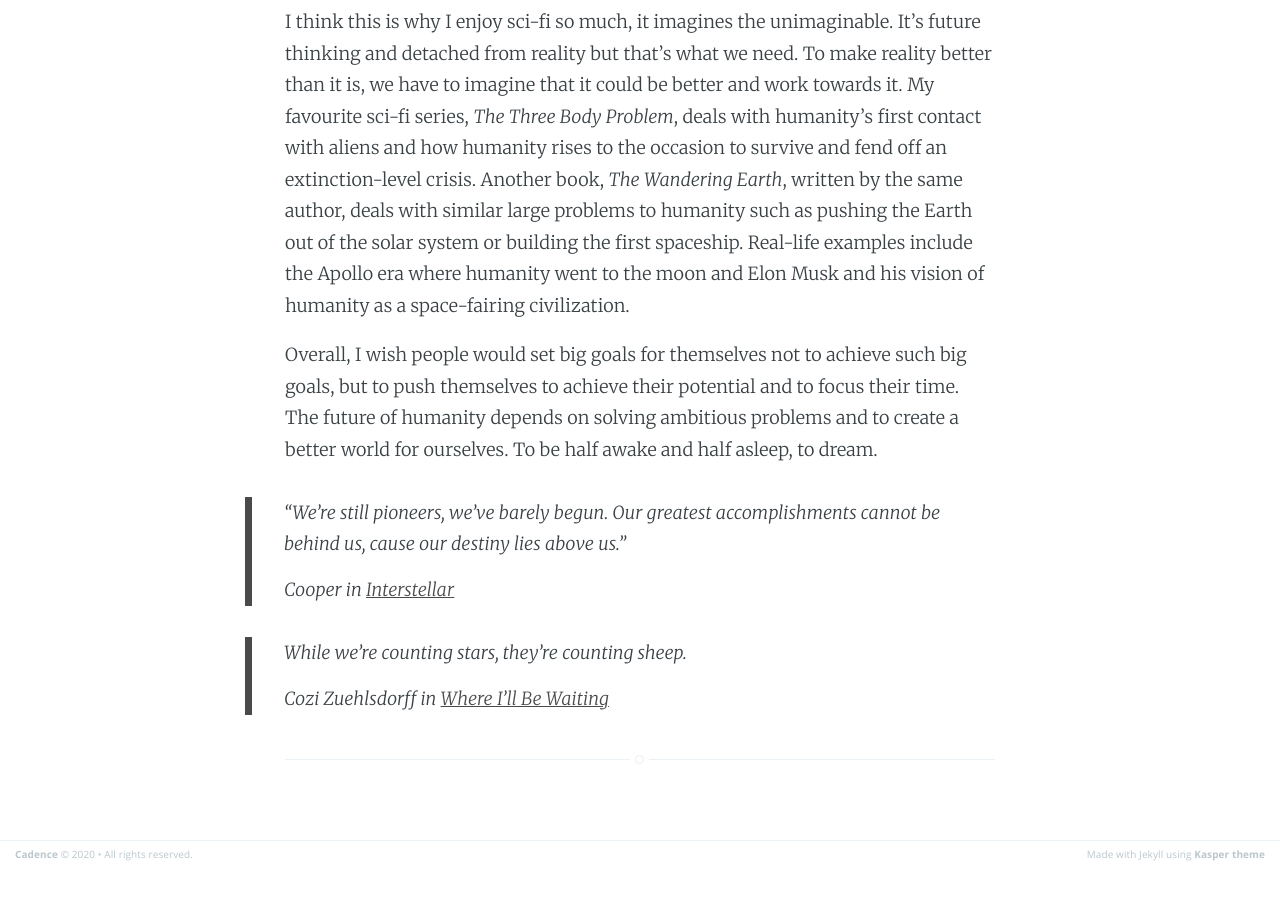
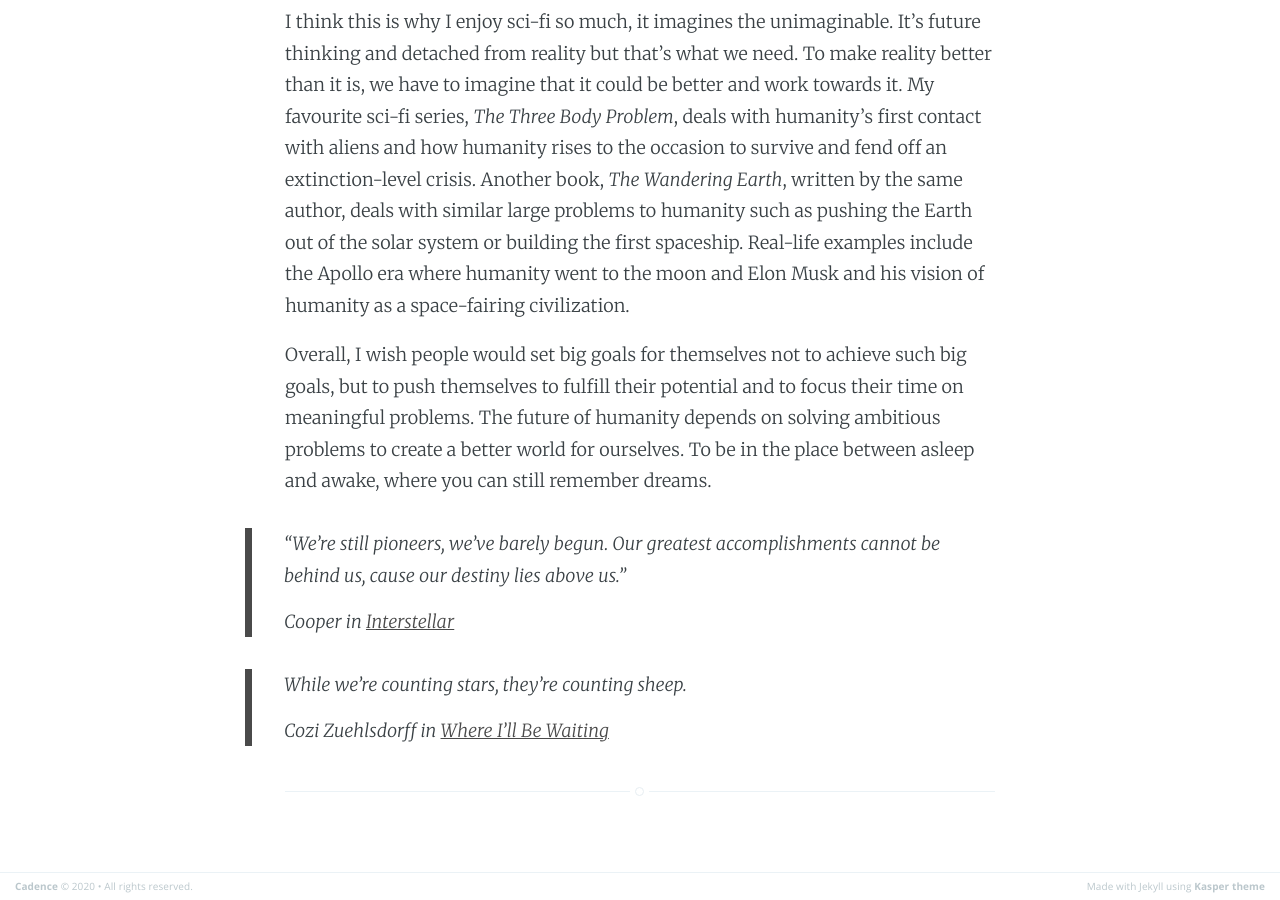
Before and after one commit to Brian-Pho/Cadence, a Jekyll site: the page built from _posts/2020-9-9-where-are-the-dreams.md, in a window 1280 px wide and 900 px high, scrolled down 1321 px. Built offline with Jekyll 4.4.1, drawn with Linux system fonts in a browser that asks for light colours; before the commit the page ends 2190 px from its top, so only the background shows below that; some of the changed lines change nothing that is shown; some of the changed text lies outside the part shown.

Commit message:
Update dreams post and readme

```diff
--- a/_posts/2020-9-9-where-are-the-dreams.md
+++ b/_posts/2020-9-9-where-are-the-dreams.md
@@ -1,10 +1,10 @@
 ---
 layout: post
 title: "Where Are the Dreams?"
-excerpt: "Me expressing my sadness in people's lack of ambitious goals and hopes."
+excerpt: "Expressing my sadness in people's lack of ambitious goals and hopes."
 ---
 
-I consider myself an ambitious person compared to most people I've met. I want to build artificial general intelligence and I don't just say that I want to. I've create an entire website ([CR4-DL](https://brianpho.com/CR4-DL/)) for posting my brain and AI notes and I'm currently pursuing a masters in neuroscience to formalize my science training. I'm not a dog that just barks, I also bite. However, I wasn't always like this as it was only recently (past four years) that I've devoted myself to a big goal. Before reading *Mastery* by Robert Greene and this [AI post](https://waitbutwhy.com/2015/01/artificial-intelligence-revolution-1.html) on WaitButWhy, I was like most people in that I was wandering aimlessly and just wanted to live a normal life. A life of working nine to five, making enough money to buy the material possessions that I desired in the moment, and watching TV until bed. Heck, I still do some of these things from time-to-time but now my time is focused. I feel bad if I'm not working towards AI by reading or being creative.
+I consider myself an ambitious person compared to most people I've met. I want to build artificial general intelligence and I don't just say that I want to. I've created an entire website ([CR4-DL](https://brianpho.com/CR4-DL/)) for posting my brain and AI notes and I'm currently pursuing a masters in neuroscience to formalize my science training. I'm not a dog that just barks, I also bite. However, I wasn't always like this as it was only recently (past four years) that I've devoted myself to a big goal. Before reading *Mastery* by Robert Greene and this [AI post](https://waitbutwhy.com/2015/01/artificial-intelligence-revolution-1.html) on WaitButWhy, I was like most people in that I was wandering aimlessly and just wanted to live a normal life. A life of working nine to five, making enough money to buy the material possessions that I desired in the moment, and watching TV until bed. Heck, I still do some of these things from time-to-time but now my time is focused. I feel bad if I'm not working towards AI by reading or being creative.
 
 However, this post isn't about my ambitions but rather my feelings towards the general lack of ambition and hope that I see in people I've met. I'm not talking about general goals such as the desire to go to medical school or to start a business (startups are hot these days). I'm talking about the lack of hopes and dreams to push humanity forward. I'm talking about aiming to solve grand problems such the Grand Unified Theory in physics, colonizing the solar system, or creating a revolutionary solution to climate change. I don't expect people to solve such big problems, just like how I don't expect myself to create AI, but I do wish that people would talk as if they would. And to not only talk, but to also choose actions that back up that desire.
 
@@ -12,7 +12,7 @@ I think the problem stems from a focus on the present. Focusing on the present i
 
 I think this is why I enjoy sci-fi so much, it imagines the unimaginable. It's future thinking and detached from reality but that's what we need. To make reality better than it is, we have to imagine that it could be better and work towards it. My favourite sci-fi series, *The Three Body Problem*, deals with humanity's first contact with aliens and how humanity rises to the occasion to survive and fend off an extinction-level crisis. Another book, *The Wandering Earth*, written by the same author, deals with similar large problems to humanity such as pushing the Earth out of the solar system or building the first spaceship. Real-life examples include the Apollo era where humanity went to the moon and Elon Musk and his vision of humanity as a space-fairing civilization.
 
-Overall, I wish people would set big goals for themselves not to achieve such big goals, but to push themselves to achieve their potential and to focus their time. The future of humanity depends on solving ambitious problems and to create a better world for ourselves. To be half awake and half asleep, to dream.
+Overall, I wish people would set big goals for themselves not to achieve such big goals, but to push themselves to fulfill their potential and to focus their time on meaningful problems. The future of humanity depends on solving ambitious problems to create a better world for ourselves. To be in the place between asleep and awake, where you can still remember dreams.
 
 > "We're still pioneers, we've barely begun. Our greatest accomplishments cannot be behind us, cause our destiny lies above us."
 >
```
Also changed, not shown: README.md.
